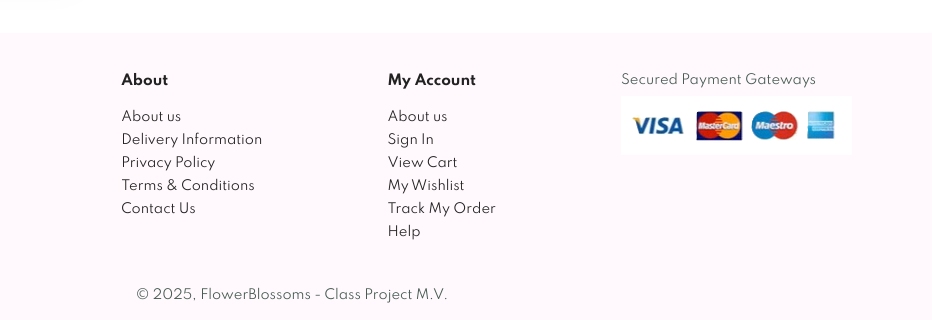
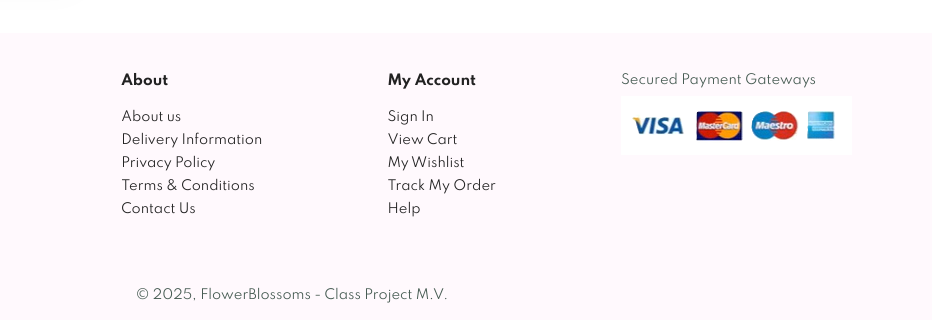
Before and after one commit to devprojects-mv/cproject, a plain HTML site: page index.html in a window 1280 px wide. Shown: the part 4396-4716 px from the top of the page, 348-1280 px from the left. Drawn offline with Linux system fonts and the light colour scheme.

Commit message:
Update index.html

```diff
--- a/index.html
+++ b/index.html
@@ -151,7 +151,7 @@
              <div class="col">
 
                  <h4>About</h4>
-                 <a href="#">About us</a>
+                 <a href="about.html">About us</a>
                  <a href="#">Delivery Information</a>
                  <a href="#">Privacy Policy</a>
                  <a href="#">Terms & Conditions</a>
@@ -162,7 +162,6 @@
              <div class="col">
 
                  <h4>My Account</h4>
-                 <a href="#">About us</a>
                  <a href="#">Sign In</a>
                  <a href="#">View Cart</a>
                  <a href="#">My Wishlist</a>
```
